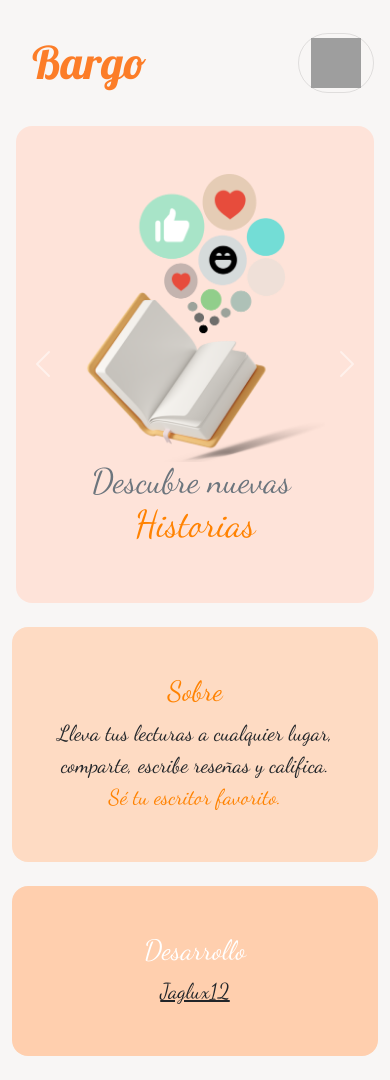
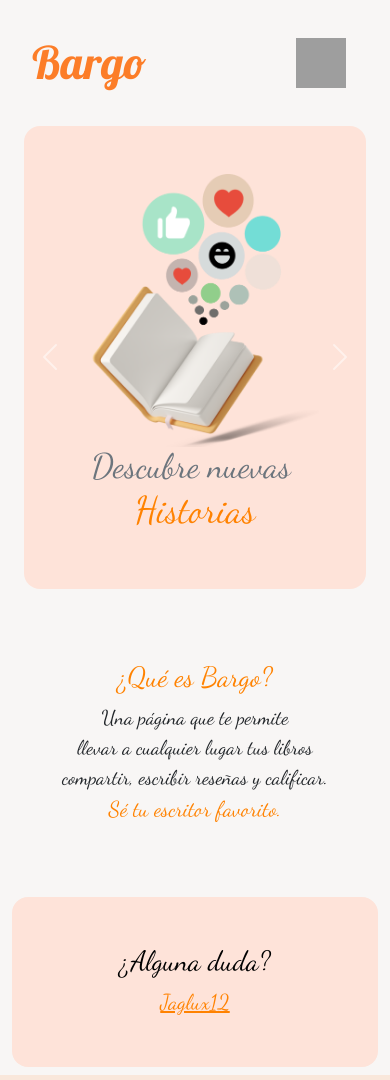
Before and after one commit to jaglux12/bargo-oficial-web-page, a PHP site: page / in a window 390 px wide. Run offline with PHP 8.4, Linux system fonts and the light colour scheme; some libraries are stand-ins or nearby versions; grey boxes are pictures that could not be loaded.

Commit message:
cambios en el index para dispositivos mobiles, solucionando unos errores de diseño y más

```diff
--- a/requieres/header.php
+++ b/requieres/header.php
@@ -4,7 +4,7 @@
     <a href="index.php" class="navbar-brand ps-3" id="tituloBargo">Bargo</a>
 
     <!-- Botón que se muestra cuando la barra de navegación de colapsa -->
-    <button type="button" class="navbar-toggler rounded-pill border-transparent" data-bs-toggle="offcanvas"
+    <button type="button" class="navbar-toggler rounded-pill border-0 me-3" data-bs-toggle="offcanvas"
       href="#panelDesplegable">
       <img src="imgs/bootstrap-icons-1.9.1/three-dots.svg" alt="Bootstrap" width="50" height="50">
     </button>
--- a/requieres/index/body.php
+++ b/requieres/index/body.php
@@ -2,9 +2,9 @@
   <!-- Se Muestra unicamente el carousel en disp. <576 -->
   <article>
 
-    <div class="container-fluid px-3">
+    <div class="container-fluid px-4">
 
-      <div id="carouselExampleSlidesOnly" class="carousel slide d-xs-block d-sm-none" data-bs-ride="carousel">
+      <div id="carouselExampleSlidesOnly" class="carousel slide d-xs-block d-sm-none carousel-fade" data-bs-ride="carousel">
 
         <div class="carousel-inner">
 
@@ -73,21 +73,22 @@
   <!-- Se muestra el panel sobre en disp. <576 -->
   <article class="container-fluid h-100 mt-4  d-xs-block d-sm-none" id="panelSobre">
 
-    <div class="container d-flex rounded-4 flex-column justify-content-center align-items-center" style="background-color:  #fedbc3  ;">
-      <h1 class="fs-1 mt-5" id="tituloPaneles" style="color: #ff8200;">Sobre</h1>
-      <label class="fs-4 text-center px-3" id="tituloPaneles">Lleva tus lecturas a cualquier lugar, </label>
-      <label class="fs-4 text-center px-3" id="tituloPaneles">comparte, escribe reseñas y califica.</label>
-      <label class="fs-4 mb-5" id="tituloPaneles" style="color:#ff8200;">Sé tu escritor favorito.</label>
+    <div class="container d-flex rounded-4 flex-column justify-content-center align-items-center">
+      <h1 class="fs-1 mt-5" id="tituloPaneles" style="color: #ff8200;">¿Qué es Bargo?</h1>
+      <label class="fs-5 text-center px-3" id="tituloPaneles">Una página que te permite </label>
+      <label class="fs-5 text-center px-3" id="tituloPaneles">llevar a cualquier lugar tus libros</label>
+      <label class="fs-5 text-center px-3" id="tituloPaneles">compartir, escribir reseñas y calificar.</label>
+      <label class="fs-4 mb-5" id="tituloPaneles" style="color: #ff8200;">Sé tu escritor favorito.</label>
     </div>
 
   </article>
 
   <!-- Se muestra el panel de desarrollo en disp. <576 -->
-  <article class="container-fluid mb-4 h-100 mt-4 d-xs-block d-sm-none" id="sobre">
+  <article class="container-fluid mb-2 h-100 mt-4 d-xs-block d-sm-none" id="sobre" >
 
-    <div class="cotainer d-flex rounded-4 flex-column justify-content-center align-items-center" style="background-color:   #ffcfae  ;">
-      <h1 class="fs-1 mt-5" id="tituloPaneles" style="color: white;">Desarrollo</h1>
-      <a class="fs-4 text-center px-3 text-dark mb-5"  id="tituloPaneles" href="https://www.github.com/jaglux12">Jaglux12</a>
+    <div class="cotainer d-flex rounded-4 flex-column justify-content-center align-items-center" style="background-color:#fee3d9  ;">
+      <h1 class="fs-1 mt-5" id="tituloPaneles" style="color: black;">¿Alguna duda?</h1>
+      <a class="fs-4 text-center px-3 mb-5"  id="tituloPaneles" href="https://www.github.com/jaglux12" style="color: #ff8200 ;">Jaglux12</a>
     </div>
 
   </article>
@@ -203,7 +204,7 @@
 
       </div>
 
-      <div class="container-fluid rounded-4 mt-4" style="background-color:#fce0cd ;">
+      <div class="container-fluid rounded-4 mt-4" style="background-color:#fee3d9  ;">
 
         <div class="row">
 
--- a/style/index/style-index.css
+++ b/style/index/style-index.css
@@ -78,7 +78,7 @@ body{
 }
 
 #panelCarousel{
-	background-color:  #fee3d9   ;
+	background-color:  #fee3d9 ;
 }
 
 #tituloPaneles{
```
